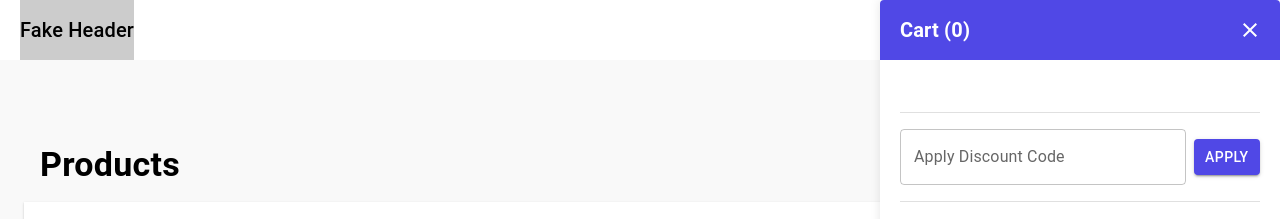
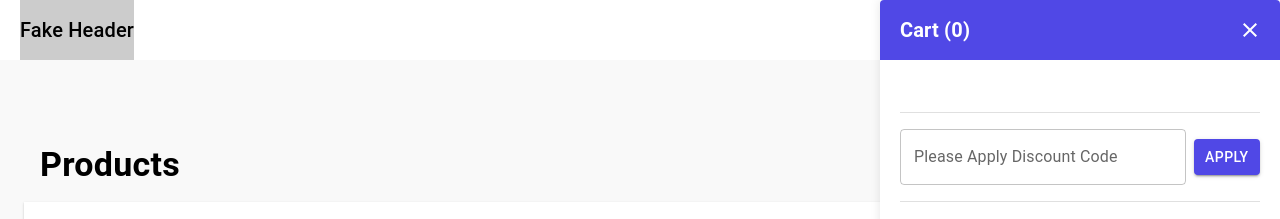
Before and after one commit to icesylh/trainingProject1, a React (Create React App) app in the folder frontend/: page /user/1/products in a window 1280 px wide. Both pictures are taken after a click on the button 1231 px from the left and 30 px from the top of the page. Shown: the top 219 px of the page. Built offline with nearby package versions, Linux system fonts and the light colour scheme.

Commit message:
Update Cart.tsx

```diff
--- a/frontend/src/components/Cart/Cart.tsx
+++ b/frontend/src/components/Cart/Cart.tsx
@@ -232,7 +232,7 @@ const Cart = ({ onClose }: CartProps) => {
                 <Divider sx={{ my: 2 }} />
                 <Box sx={discountContainerStyle}>
                     <TextField
-                        label="Apply Discount Code"
+                        label="Please Apply Discount Code"
                         value={discountCode}
                         onChange={(e) => setDiscountCode(e.target.value)}
                         fullWidth
```
